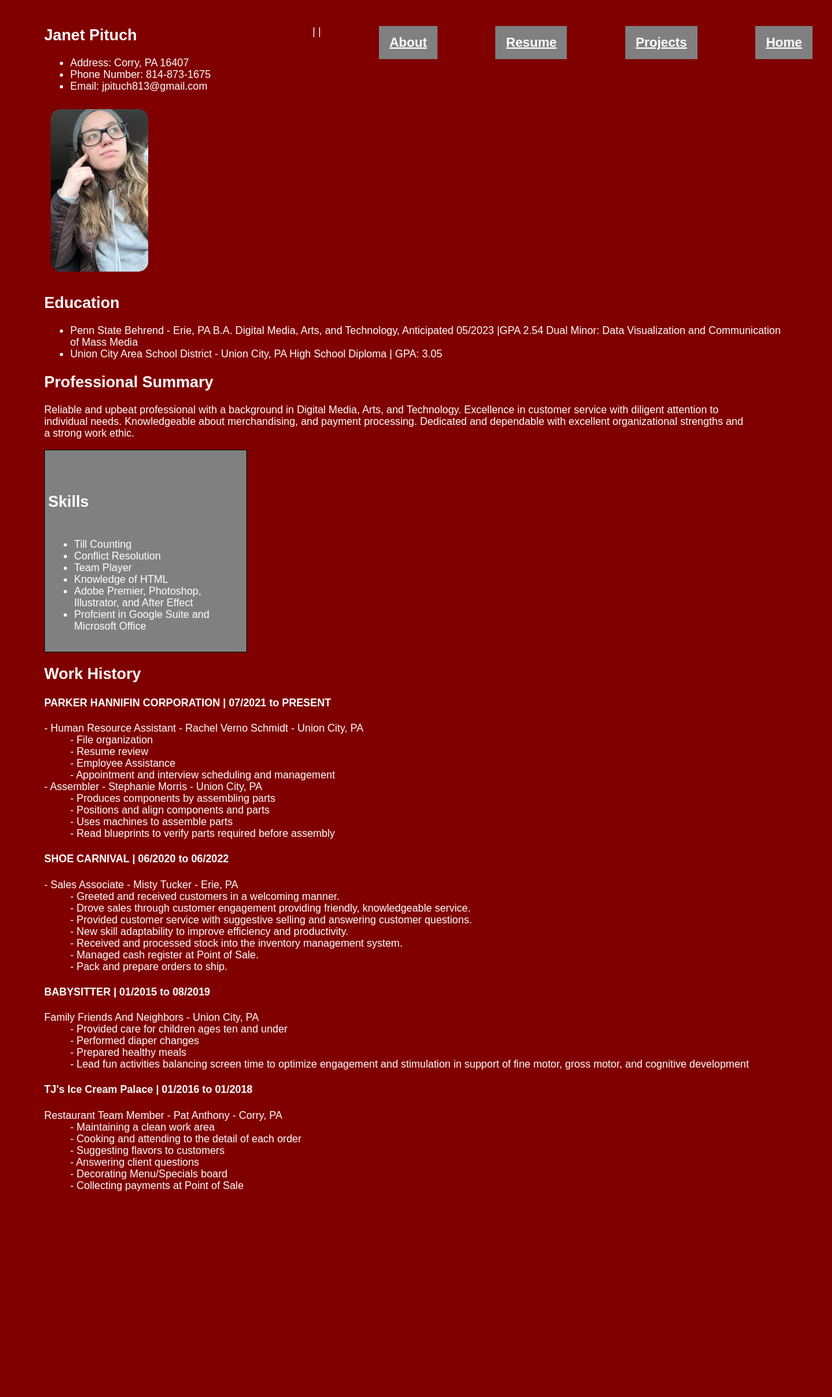
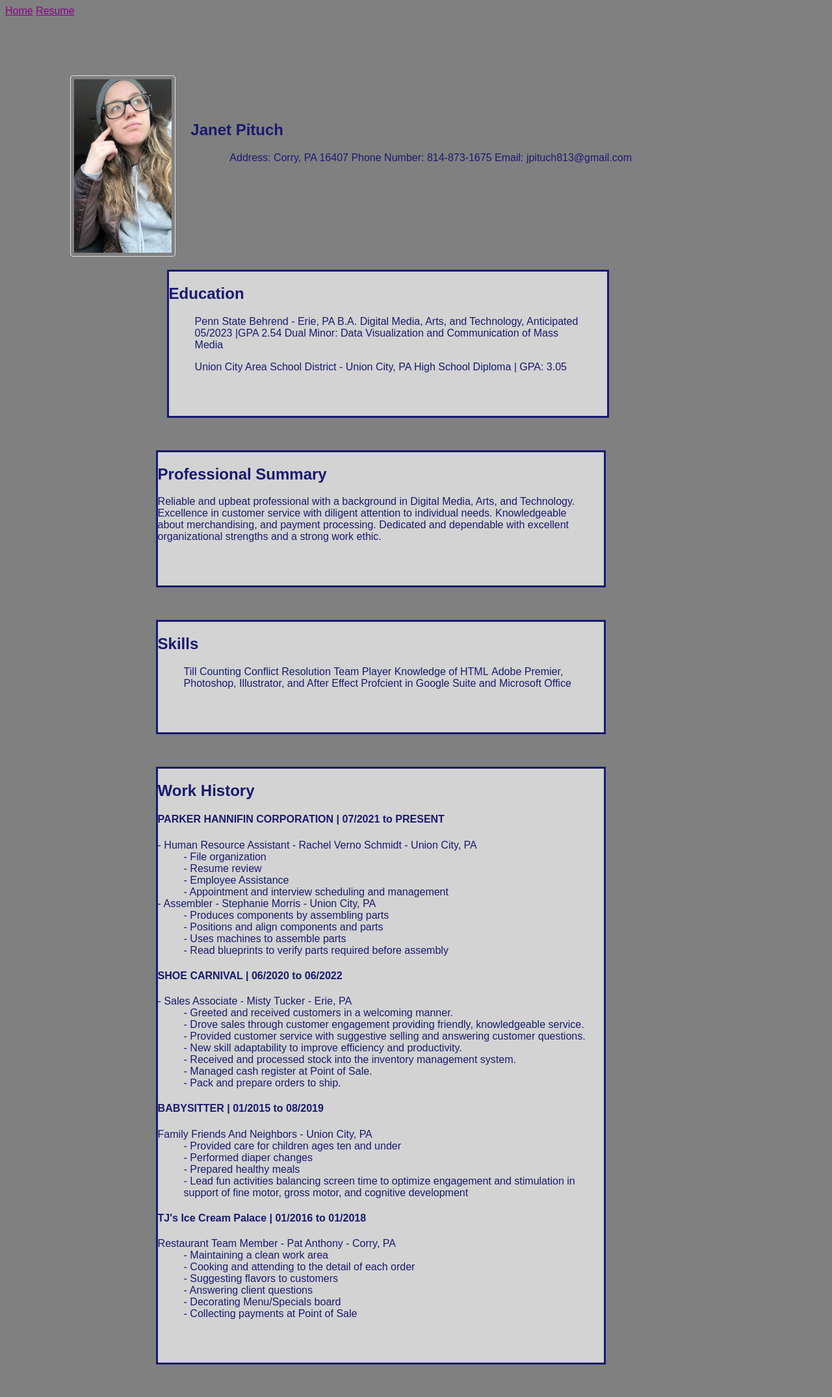
Before and after one commit to Janman813/Digit400, a Jekyll site: the page built from docs/resume.html, in a window 1280 px wide. Shown: the whole page at 65% size. Built offline with Jekyll 4.4.1, drawn with Linux system fonts in a browser that asks for light colours; before the commit the page ends 1850 px from its top, so only the background shows below that.

Commit message:
lots of updates that have been done over two weeks

```diff
--- a/docs/_includes/nav.html
+++ b/docs/_includes/nav.html
@@ -1 +1,13 @@
-<nav><a href="index.html">Home</a> | <a href="projects.html">Projects</a> | <a href="resume.html">Resume</a><a href="about.html">About</a></nav>
+    <div class="dropdown">
+        <nav>
+            <span><a href="index.html">Home</a></span>
+                <div class="dropdown-content">
+            <span><a href="about.html">About</a></span>
+                </div>
+            <span><a href="resume.html">Resume</a></span>
+            <div class="dropdown-content">
+                <span><a href="projects.html">Projects</a></span>
+                    <div class="dropdown-content"><span><a href="photoshop.html">Photoshop</a></span></div>
+            </div>
+        </nav>
+    </div>
--- a/docs/index.html
+++ b/docs/index.html
@@ -5,7 +5,7 @@ url: "https://Janman813.github.io/digit/index.html"
 ---
 <section id="introduction">
     <h1> Digit 400 Project</h1>
-    <p> Welcome to my website!</p>
+    <p> Welcome to my website for my projects and resume!</p>
     <section class="me">
         <h2>Janet Pituch</h2>
         <figure>
@@ -14,4 +14,5 @@ url: "https://Janman813.github.io/digit/index.html"
         </figure>
     </section>
     <p>Hi! This is me Janet Pituch I am a Digit major with two minors in data visualization and communication of multimedia. This site is to show what I can do and how well I understand my major and minors. I hope you all enjoy this webiste as much as i enjoy making this site.</p>
+    <p>I would like to take this time to let you understand why I choose Penn State Behrend. I choose Behrend for the distance. I live in a little town near hear called Union City which gives me the oppertunity to drive home and work at Parker Haniffin. Right now I work in the HR office as an HR intern due to my school schedule and assembly not mixing well. Working at Parker in assembly and HR taught me many things.</p>
 </section>
--- a/docs/res.css
+++ b/docs/res.css
@@ -20,6 +20,19 @@ p{
     width:95%;
 }
 
+ div.education {
+    width: 80%;
+    padding-bottom: 50px;
+    text-align: left;
+    background: lightgray;
+    position: relative;
+    border-style: solid;
+    border-width: 3px;
+    margin-left: 15%;
+    margin-right: 5%;
+    margin-bottom: 50px;
+}
+
 img{
      border-radius: 15px;
      margin-right:auto;
@@ -28,6 +41,23 @@ img{
      height: 250px;
      width: 150px;
      background:Thistle;
+
+ }
+
+ intro{
+     float:right;
+     position: absolute;
+     height:150px;
+ }
+
+ figure {
+     padding-top:50px;
+ }
+
+ figcaption{
+  float:right;
+  padding-top:100px;
+  padding-right:240px;
  }
 
  div.span {
@@ -53,4 +83,12 @@ img{
      color:white;
      background-color:gray;
      padding: 14px 16px;
+     padding-bottom: 10px;
 }
+
+.flex-body {
+    text-align: left;
+    padding-left:20px;
+    display: block;
+    position:static;
+}
--- a/docs/resume.html
+++ b/docs/resume.html
@@ -1,33 +1,46 @@
 ---
-layout: resumeLayout
+layout: default
 title: Home
 url: "https://Janman813.github.io/digit/resume.html"
 ---
 <section id="resume">
+    <figcaption>
     <h1>Janet Pituch</h1>
+    <div class="flex-body">
         <ul id="contactInfo">
             <li>Address: Corry, PA 16407</li>
             <li>Phone Number: 814-873-1675</li>
             <li>Email: jpituch813@gmail.com</li>
         </ul>
+    </div>
+    </figcaption>
+
+    <figure>
     <img src="images/janetRes.JPG"
         alt="An image of me"/>
+    </figure>
+   <div class="flex-body">
+       <div class="education">
             <h2>Education</h2>
-    <ul id="education">
+                <ul>
                 <li>
-            Penn State Behrend - Erie, PA
+                    <p>Penn State Behrend - Erie, PA
                     B.A. Digital Media, Arts, and Technology, Anticipated  05/2023 |GPA 2.54
-            Dual Minor: Data Visualization and Communication of Mass Media
+                    Dual Minor: Data Visualization and Communication of Mass Media</p>
                 </li>
                 <li>
-            Union City Area School District - Union City, PA
-            High School Diploma | GPA: 3.05
+                    <p>Union City Area School District - Union City, PA
+                    High School Diploma | GPA: 3.05 </p>
                 </li>
             </ul>
-    <h2>Professional Summary</h2>
+        </div>
+   </div>
+    <div class="sum"
+        ><h2>Professional Summary</h2>
     <p>Reliable and upbeat professional with a background in Digital Media, Arts, and Technology. Excellence in customer service with diligent attention to individual needs. Knowledgeable about merchandising, and payment processing. Dedicated and dependable with excellent organizational strengths and a strong work ethic.</p>
-    <div class="span">
-        <p id="skill"/>
+    </div>
+
+       <div class="skills">
             <h2>Skills</h2>
                 <ul id="skills">
                     <li>Till Counting</li>
@@ -38,8 +51,10 @@ url: "https://Janman813.github.io/digit/resume.html"
                     <li>Profcient in Google Suite and Microsoft Office</li>
                 </ul>
        </div>
+
+    <div class="history">
         <h2>Work History</h2>
-    <p id="parker"/>
+            <p id="parker">
                 <h4>PARKER HANNIFIN CORPORATION | 07/2021 to PRESENT</h4>
                     <dl>
                         <dt>- Human Resource Assistant - Rachel Verno Schmidt - Union City, PA</dt>
@@ -53,7 +68,7 @@ url: "https://Janman813.github.io/digit/resume.html"
                         <dd> - Uses machines to assemble parts</dd>
                         <dd> - Read blueprints to verify parts required before assembly</dd>
                     </dl>
-    <p id="SC"/>
+            <p id="SC">
         <h4>SHOE CARNIVAL | 06/2020 to 06/2022</h4>
                     <dl>
                         <dt>- Sales Associate - Misty Tucker - Erie, PA </dt>
@@ -66,7 +81,7 @@ url: "https://Janman813.github.io/digit/resume.html"
                         <dd> -  Managed cash register at Point of Sale.</dd>
                         <dd>- Pack and prepare orders to ship.</dd>
                     </dl>
-    <p id="baby"/>
+            <p id="baby">
         <h4>BABYSITTER | 01/2015 to 08/2019</h4>
             <dl>
                 <dt>Family Friends And Neighbors - Union City, PA</dt>
@@ -76,7 +91,7 @@ url: "https://Janman813.github.io/digit/resume.html"
                 <dd> - Lead fun activities balancing screen time to optimize engagement and stimulation
                     in support of fine motor, gross motor, and cognitive development</dd>
             </dl>
-    <p id="ice"/>
+            <p id="ice">
         <h4>TJ's Ice Cream Palace | 01/2016 to 01/2018</h4>
             <dl>
                 <dt>Restaurant Team Member - Pat Anthony - Corry, PA</dt>
@@ -89,6 +104,6 @@ url: "https://Janman813.github.io/digit/resume.html"
                 <dd> - Decorating Menu/Specials board</dd>
                 <dd> - Collecting payments at Point of Sale</dd>
             </dl>
-
+    </div>
 
     </section>
--- a/docs/webStyle.css
+++ b/docs/webStyle.css
@@ -1,8 +1,16 @@
 body {
-    background-color:Tan;
-    color:MidnightBlue;
-    font-family:arial, helvetica, sans-serif;
+    background-color: grey;
+    color: MidnightBlue;
+    font-family: arial, helvetica, sans-serif;
 }
+
+.href {
+    color: fuchsia;
+}
+
+ a{
+     color: DarkMagenta;
+ }
 
 div.content{
     margin-top: 40px;
@@ -20,28 +28,216 @@ p{
     width:95%;
 }
 
- img{
-     border-radius: 15px;
-     flex-direction: row;
-     margin-bottom: 20px;
-     margin: 10px;
-     height: 250px;
-     width: 150px;
-     background:Thistle;
+li {
+  display: inline;
+}
+
+ intro{
+     float:right;
+     position: absolute;
+     height:150px;
  }
 
- div.nav{
-     overflow:auto;
-     position:absolute;
-     right:30px;
+ figure {
+     padding-top:50px;
+ }
+
+ img {
+  border: 1px solid #ddd;
+  border-radius: 4px;
+  padding: 5px;
+  width: 150px;
 }
 
-.nav a{
-     float:right;
-     margin-left:7vw;
-     font-weight:600;
-     font-size: 20px;
-     color:white;
-     background-color:gray;
-     padding: 14px 16px;
+img:hover {
+  box-shadow: 0 0 2px 1px rgba(0, 140, 186, 0.5);
 }
+
+ figcaption{
+  float:right;
+  padding-top:100px;
+  padding-right:240px;
+ }
+
+ div.span {
+  display: grid;
+  width: 300px;
+  height: 300px;
+  padding: 5px;
+  border: 1px solid black;
+  background-color: grey;
+}
+
+.flex-body {
+    text-align: left;
+    padding-left:20px;
+    display: block;
+    position:static;
+}
+
+.flex-container {
+  margin: 0;
+    padding: 0;
+    width: 10%;
+    height: 100%;
+    display: inline-block;
+    list-style-type: none;
+    position: absolute;
+    position: fixed;
+    padding-bottom: 100%;
+    border-right-style: solid;
+    border-width: 3px;
+    background-color: white;
+}
+
+.flex-container > div {
+  background-color: rgba(255,255,255,0.8);
+  width: auto;
+  margin: auto;
+  text-align: left;
+  line-height: 75px;
+  font-size: 18px;
+}
+
+
+
+.dropdown {
+  position: relative;
+  display: inline-block;
+}
+
+.dropdown-content {
+  display: none;
+  position: absolute;
+  background-color: grey;
+  min-width: 160px;
+  box-shadow: 0px 8px 16px 0px rgba(0,0,0,0.2);
+  padding: 12px 16px;
+  z-index: 1;
+}
+
+.dropdown:hover .dropdown-content {
+  display: block;
+}
+
+ul.contactInfo {
+  list-style-type: none;
+  margin: 0;
+  padding: 0;
+}
+
+div.education {
+    width: 60%;
+    padding-bottom: 50px;
+    text-align: left;
+    background: lightgray;
+    position: relative;
+    border-style: solid;
+    border-width: 3px;
+    margin-left: 15%;
+    margin-right: 5%;
+    margin-bottom: 50px;
+}
+
+div.sum {
+    width: 60%;
+    padding-bottom: 50px;
+    text-align: left;
+    background: lightgray;
+    position: relative;
+    border-style: solid;
+    border-width: 3px;
+    margin-left: 15%;
+    margin-right: 5%;
+    margin-bottom: 50px;
+}
+
+div.skills {
+    width: 60%;
+    padding-bottom: 50px;
+    text-align: left;
+    background: lightgray;
+    position: relative;
+    border-style: solid;
+    border-width: 3px;
+    margin-left: 15%;
+    margin-right: 5%;
+    margin-bottom: 50px;
+}
+
+div.history {
+    width: 60%;
+    padding-bottom: 50px;
+    text-align: left;
+    background: lightgray;
+    position: relative;
+    border-style: solid;
+    border-width: 3px;
+    margin-left: 15%;
+    margin-right: 5%;
+    margin-bottom: 50px;
+}
+
+div.photo{
+    width: 60%;
+    padding-bottom: 50px;
+    text-align: left;
+    background: lightgray;
+    position: relative;
+    border-style: solid;
+    border-width: 3px;
+    margin-left: 15%;
+    margin-right: 5%;
+    margin-bottom: 50px;
+}
+
+div.illustrator{
+    width: 60%;
+    padding-bottom: 50px;
+    text-align: left;
+    background: lightgray;
+    position: relative;
+    border-style: solid;
+    border-width: 3px;
+    margin-left: 15%;
+    margin-right: 5%;
+    margin-bottom: 50px;
+}
+
+div.premiere{
+    width: 60%;
+    padding-bottom: 50px;
+    text-align: left;
+    background: lightgray;
+    position: relative;
+    border-style: solid;
+    border-width: 3px;
+    margin-left: 15%;
+    margin-right: 5%;
+    margin-bottom: 50px;
+}
+
+div.after{
+    width: 60%;
+    padding-bottom: 50px;
+    text-align: left;
+    background: lightgray;
+    position: relative;
+    border-style: solid;
+    border-width: 3px;
+    margin-left: 15%;
+    margin-bottom: 50px;
+}
+
+div.projects{
+    width: 60%;
+    padding-bottom: 50px;
+    text-align: left;
+    background: lightgray;
+    position: relative;
+    border-style: solid;
+    border-width: 3px;
+    margin-left: 15%;
+    margin-right: 5%;
+    margin-bottom: 50px;
+}
```
Also changed, not shown: docs/photoshop.html (added, +13 -0 lines), docs/projects.html (added, +32 -0 lines), docs/images/adobeIllustrator/Card4.jpg (added), docs/images/adobeIllustrator/FLyer.jpg (added), docs/images/adobeIllustrator/final draft.jpg (added), docs/images/photoshop/Disorted Grafffitti wall.jpg (added), docs/images/photoshop/darkness project.jpg (added), docs/images/photoshop/starry girl.jpg (added), docs/images/self portiat final product.jpg (added), 1 other file. Lines whose indentation alone changed are shown as unchanged.
